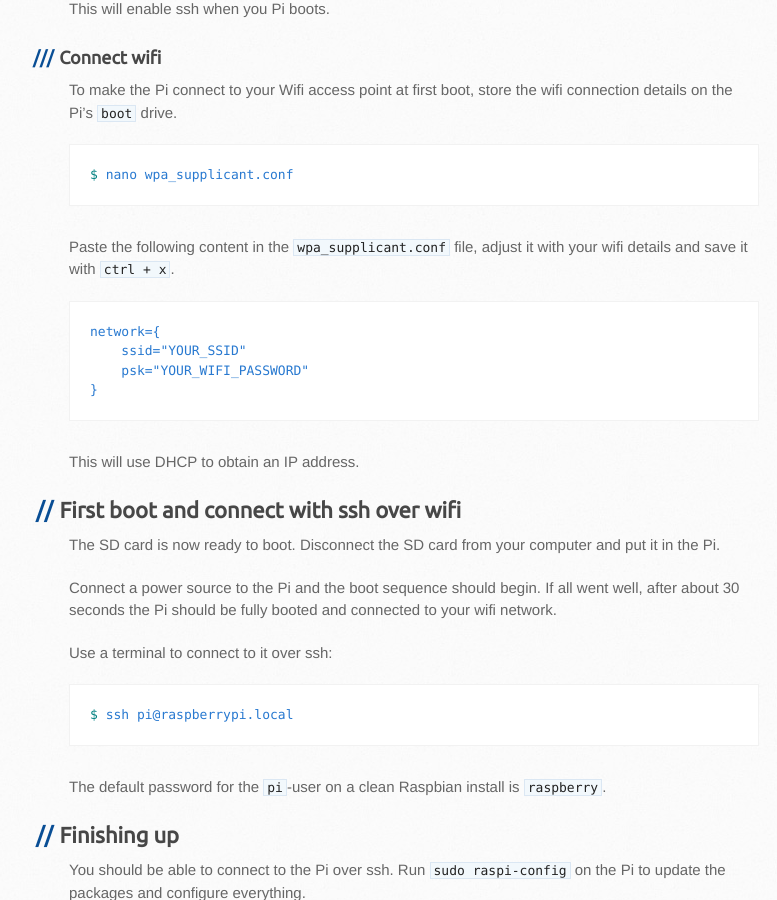
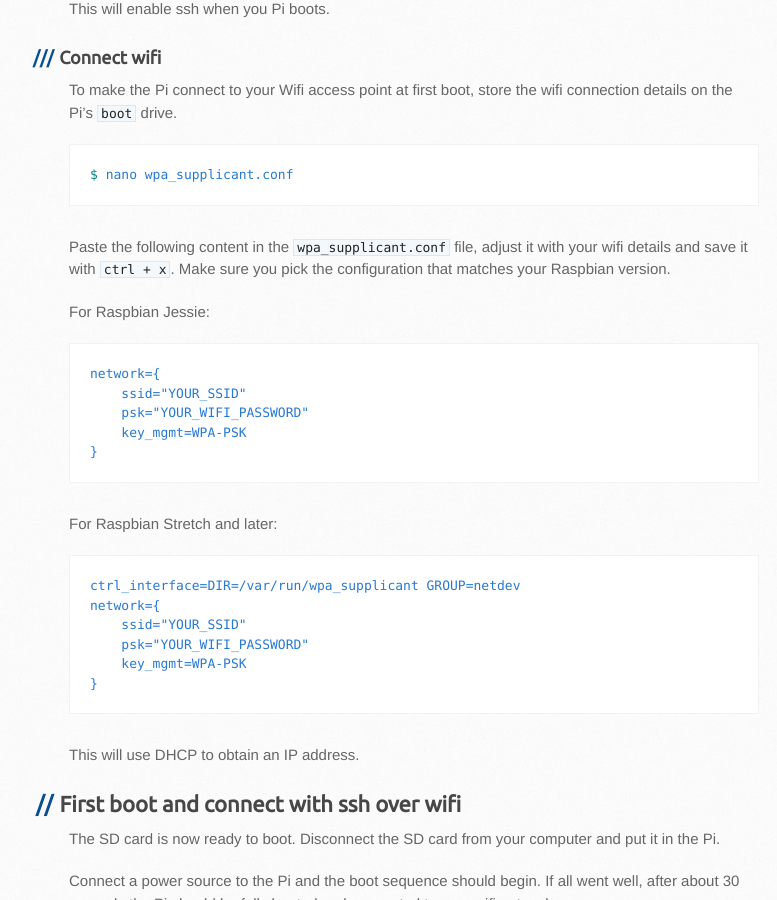
Before and after one commit to styxit/styxit.github.io, a Jekyll site: the page built from _posts/2017-03-14-headless-raspberry-setup.md, in a window 1280 px wide and 900 px high, scrolled down 1863 px. Shown: the whole window, without its empty margins (101-878 px from the left). Built offline with Jekyll 4.4.1, drawn with Linux system fonts in a browser that asks for light colours; nearby versions of some CDN libraries; comment, search, counter and statistics services are not loaded.

Commit message:
Update wifi settings to be compatible with Raspbian Stretch

````diff
--- a/_posts/2017-03-14-headless-raspberry-setup.md
+++ b/_posts/2017-03-14-headless-raspberry-setup.md
@@ -52,12 +52,24 @@ To make the Pi connect to your Wifi access point at first boot, store the wifi c
 $ nano wpa_supplicant.conf
 {% endhighlight %}
 
-Paste the following content in the `wpa_supplicant.conf` file, adjust it with your wifi details and save it with `ctrl + x`.
+Paste the following content in the `wpa_supplicant.conf` file, adjust it with your wifi details and save it with `ctrl + x`. Make sure you pick the configuration that matches your Raspbian version.
 
+For Raspbian Jessie:
 ```
 network={
     ssid="YOUR_SSID"
     psk="YOUR_WIFI_PASSWORD"
+    key_mgmt=WPA-PSK
+}
+```
+
+For Raspbian Stretch and later:
+```
+ctrl_interface=DIR=/var/run/wpa_supplicant GROUP=netdev
+network={
+    ssid="YOUR_SSID"
+    psk="YOUR_WIFI_PASSWORD"
+    key_mgmt=WPA-PSK
 }
 ```
 
````
